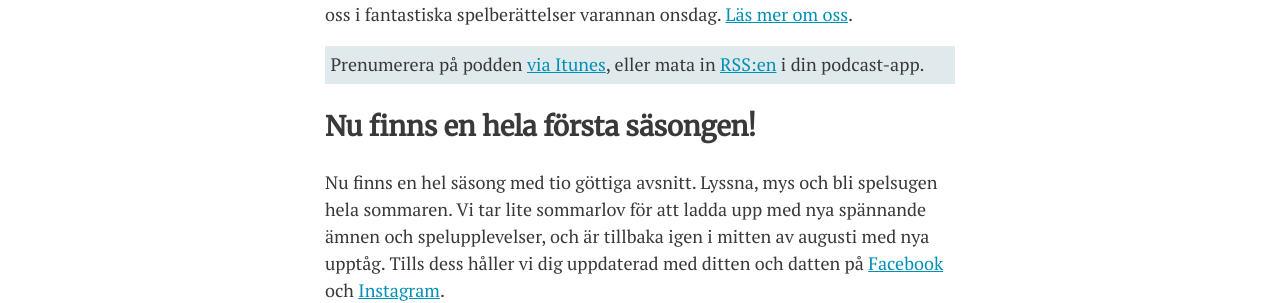
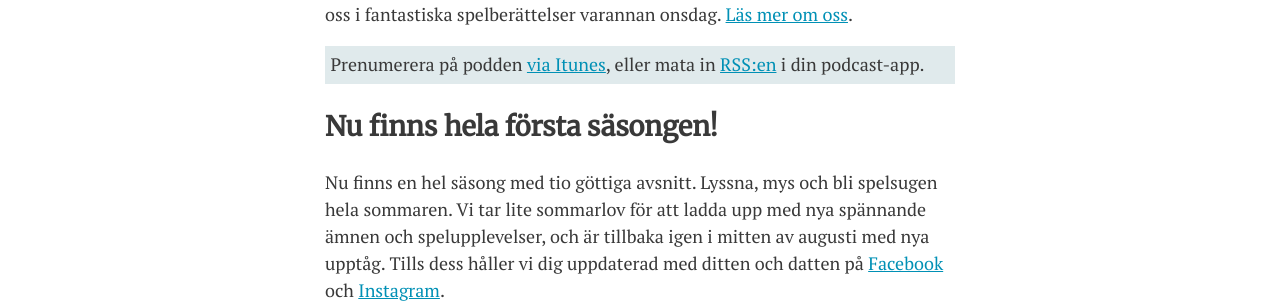
Before and after one commit to svendahlstrand/spelkosmos.se, a Jekyll site: the page built from index.md, in a window 1280 px wide. Shown: the part 412-715 px from the top of the page. Built offline with Jekyll 4.4.1, drawn with Linux system fonts in a browser that asks for light colours.

Commit message:
Fix incorrect heading.

```diff
--- a/index.md
+++ b/index.md
@@ -7,7 +7,7 @@ Det här är en peppig podcast om tv- och datorspel. Upplev nya och gamla spelv
 
 <p class="highlight" markdown="1">Prenumerera på podden [via Itunes][2], eller mata in [RSS:en][3] i din podcast-app.</p>
 
-## Nu finns en hela första säsongen!
+## Nu finns hela första säsongen!
 
 Nu finns en hel säsong med tio göttiga avsnitt. Lyssna, mys och bli spelsugen hela sommaren. Vi tar lite sommarlov för att ladda upp med nya spännande ämnen och spelupplevelser, och är tillbaka igen i mitten av augusti med nya upptåg. Tills dess håller vi dig uppdaterad med ditten och datten på [Facebook][6] och [Instagram][7].
 
```
